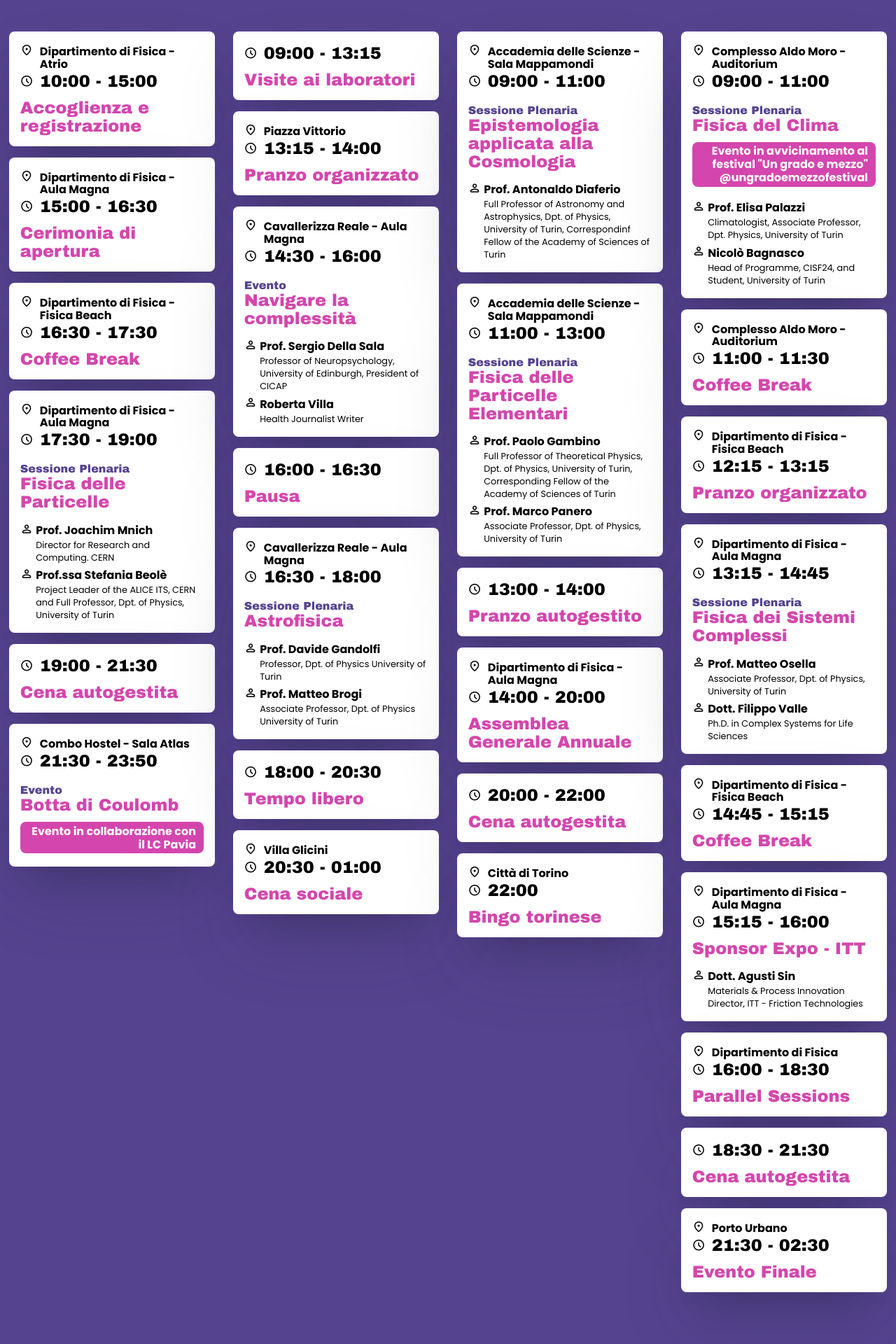
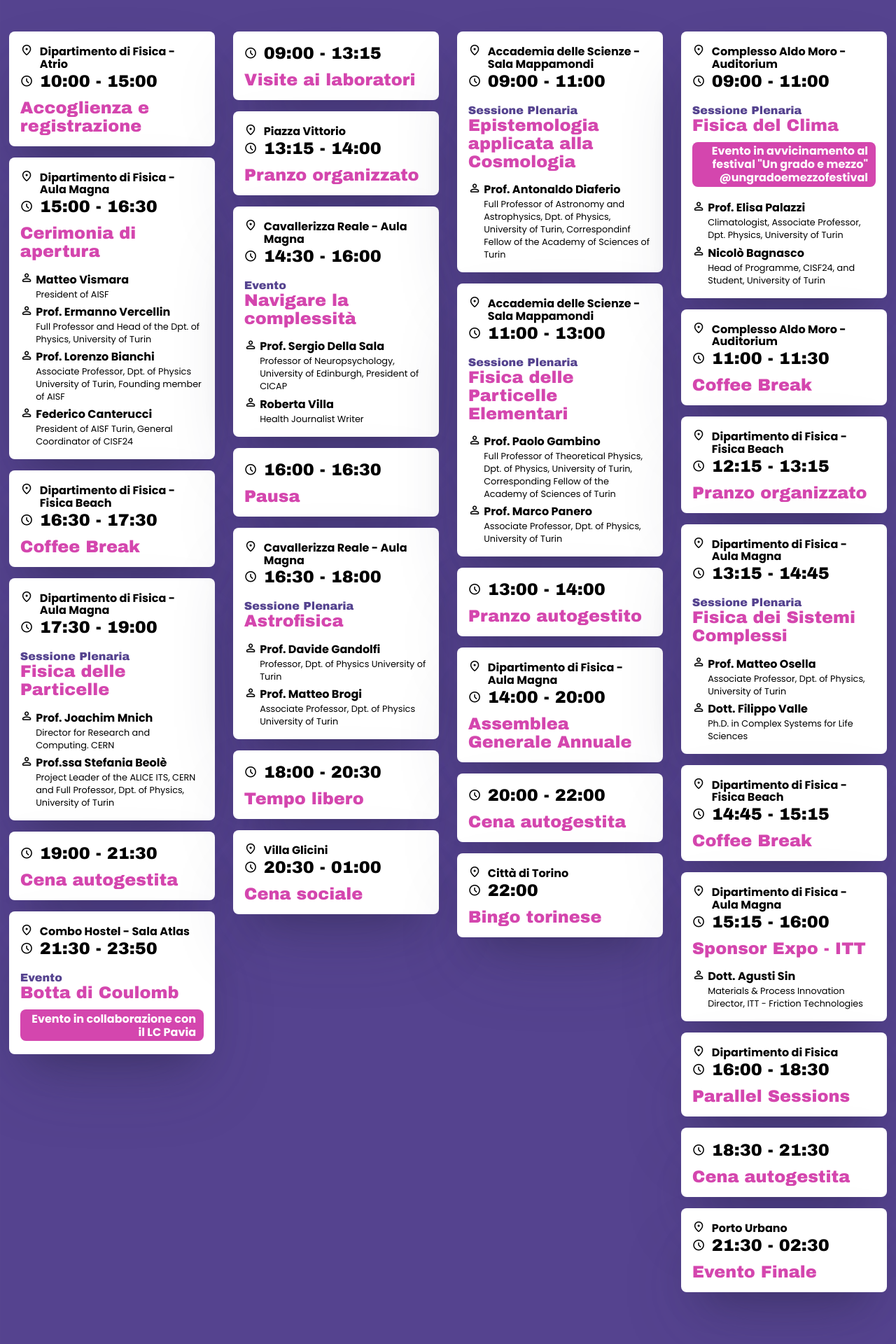
Before and after one commit to ai-sf/cisf24, a Jekyll site: the page built from programma.html, in a window 1280 px wide. Shown: the part 382-2302 px from the top of the page at 70% size. Built offline with Jekyll 4.4.1, drawn with Linux system fonts in a browser that asks for light colours; nearby versions of some CDN libraries; a script that is not in the unit is left out.

Commit message:
Update programma.yml

```diff
--- a/_data/programma.yml
+++ b/_data/programma.yml
@@ -8,6 +8,15 @@
       durata: 300
     - ora: "15:00 - 16:30"
       titolo: "Cerimonia di apertura"
+      speakers:
+        - nome: Matteo Vismara
+          ruolo: "President of AISF"
+        - nome: Prof. Ermanno Vercellin
+          ruolo: "Full Professor and Head of the Dpt. of Physics, University of Turin"
+        - nome: Prof. Lorenzo Bianchi
+          ruolo: "Associate Professor, Dpt. of Physics University of Turin, Founding member of AISF"
+        - nome: Federico Canterucci
+          ruolo: "President of AISF Turin, General Coordinator of CISF24"
       luogo: Dipartimento di Fisica
       aula: Aula Magna
       durata: 90
```
